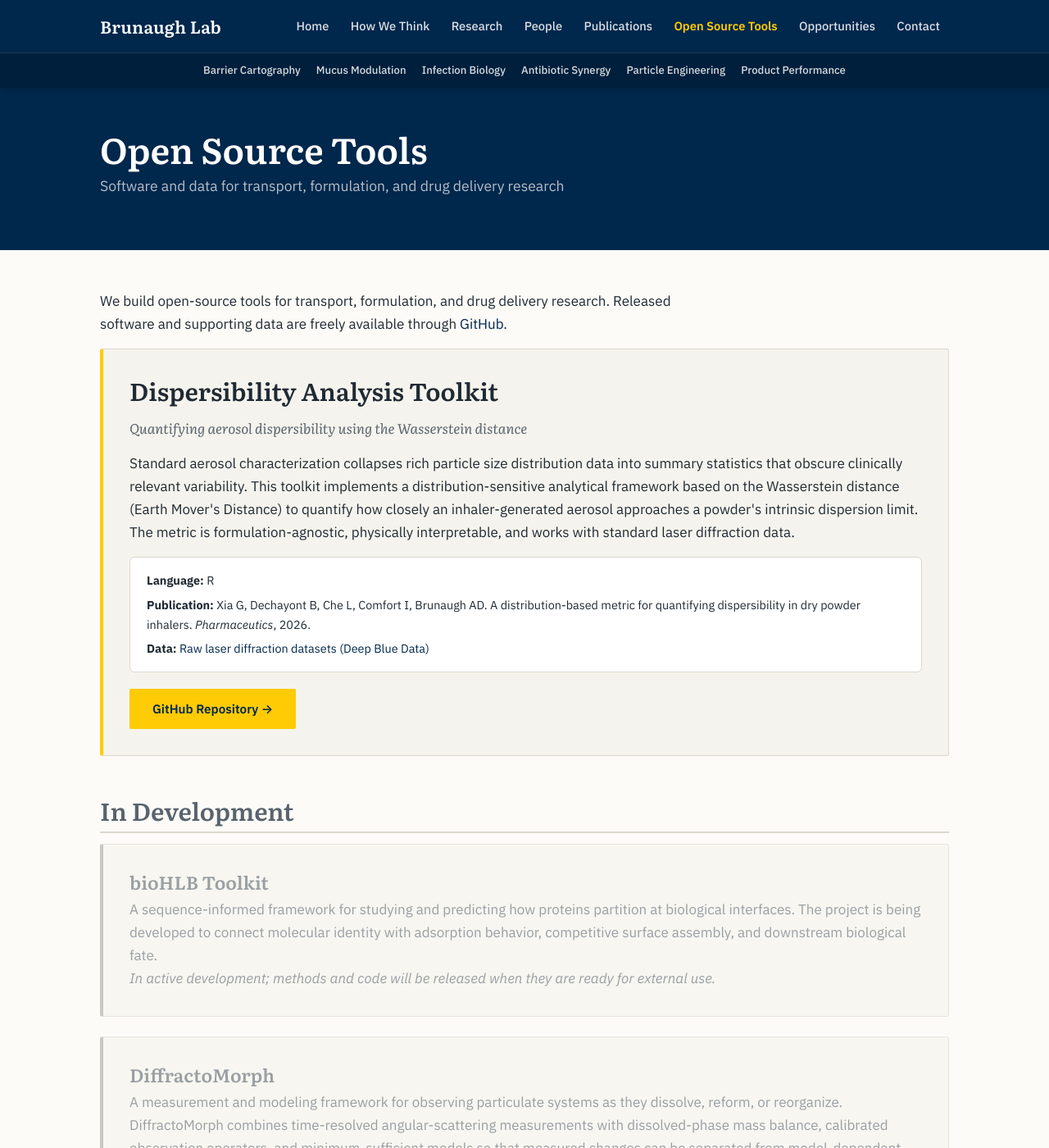
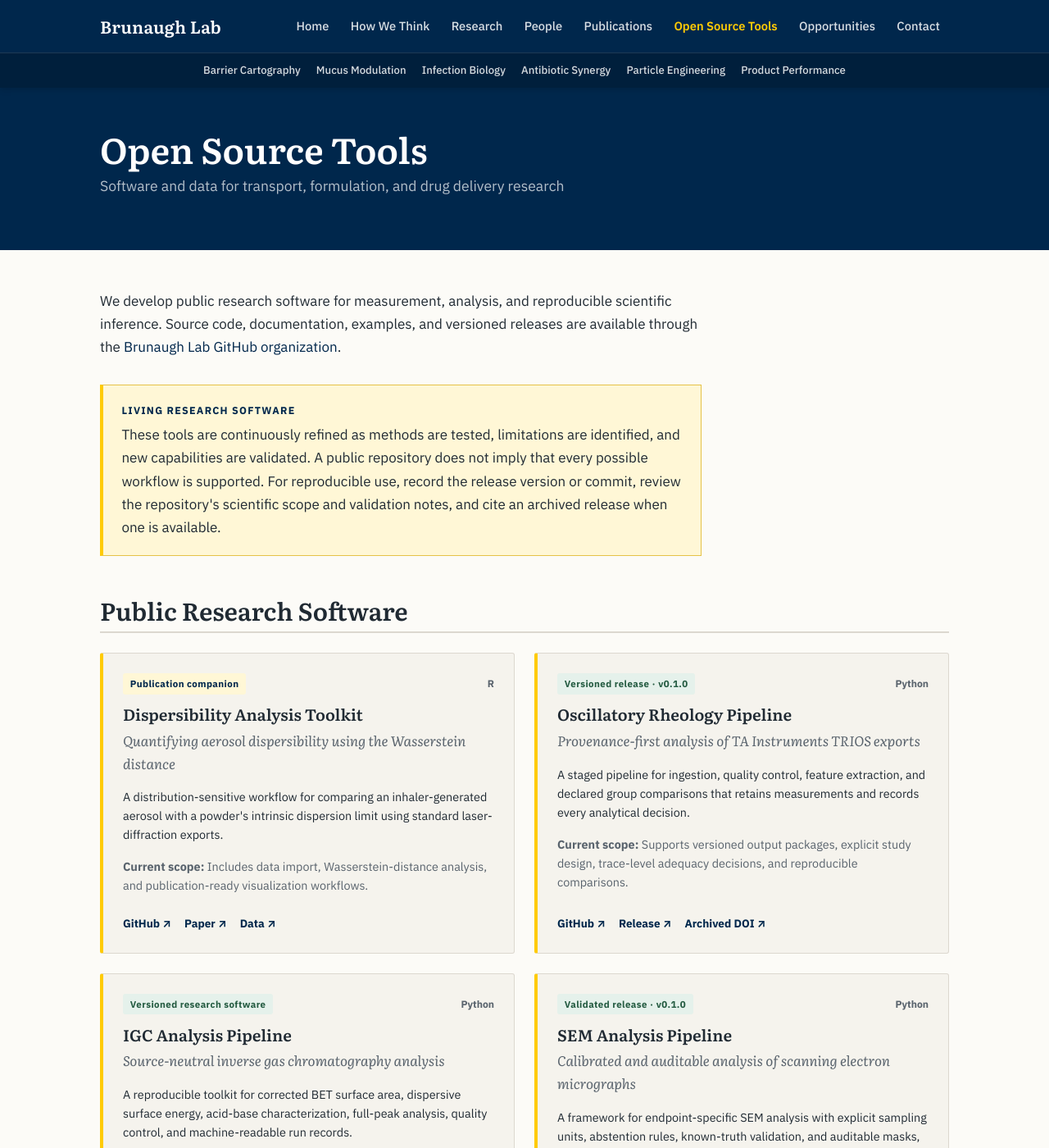
Before and after one commit to Brunaugh-Lab/Brunaugh-Lab.github.io, a Jekyll site: the page built from software.html, in a window 1280 px wide and 1400 px high. Shown: the whole window at 82% size. Built offline with Jekyll 4.4.1, drawn with Linux system fonts in a browser that asks for light colours; some of the changed text lies outside the part shown.

Commit message:
Feature public research software

```diff
--- /dev/null
+++ b/_data/software.yml
@@ -0,0 +1,66 @@
+- name: Dispersibility Analysis Toolkit
+  category: software
+  status: Publication companion
+  status_class: publication
+  language: R
+  subtitle: Quantifying aerosol dispersibility using the Wasserstein distance
+  description: A distribution-sensitive workflow for comparing an inhaler-generated aerosol with a powder's intrinsic dispersion limit using standard laser-diffraction exports.
+  scope: Includes data import, Wasserstein-distance analysis, and publication-ready visualization workflows.
+  repo_url: https://github.com/Brunaugh-Lab/dispersibility-analysis
+  publication_url: https://doi.org/10.3390/pharmaceutics18030283
+  data_url: https://doi.org/10.7302/nwc8-9f06
+
+- name: Oscillatory Rheology Pipeline
+  category: software
+  status: Versioned release · v0.1.0
+  status_class: release
+  language: Python
+  subtitle: Provenance-first analysis of TA Instruments TRIOS exports
+  description: A staged pipeline for ingestion, quality control, feature extraction, and declared group comparisons that retains measurements and records every analytical decision.
+  scope: Supports versioned output packages, explicit study design, trace-level adequacy decisions, and reproducible comparisons.
+  repo_url: https://github.com/Brunaugh-Lab/osc-rheology-pipeline
+  release_url: https://github.com/Brunaugh-Lab/osc-rheology-pipeline/releases/tag/v0.1.0
+  doi_url: https://doi.org/10.5281/zenodo.21813260
+
+- name: IGC Analysis Pipeline
+  category: software
+  status: Versioned research software
+  status_class: release
+  language: Python
+  subtitle: Source-neutral inverse gas chromatography analysis
+  description: A reproducible toolkit for corrected BET surface area, dispersive surface energy, acid-base characterization, full-peak analysis, quality control, and machine-readable run records.
+  scope: Uses an explicit neutral-data contract and reportability gates rather than silently inferring scientific properties or study groups.
+  repo_url: https://github.com/Brunaugh-Lab/igc-analysis-pipeline
+  doi_url: https://doi.org/10.5281/zenodo.21760976
+
+- name: SEM Analysis Pipeline
+  category: software
+  status: Validated release · v0.1.0
+  status_class: release
+  language: Python
+  subtitle: Calibrated and auditable analysis of scanning electron micrographs
+  description: A framework for endpoint-specific SEM analysis with explicit sampling units, abstention rules, known-truth validation, and auditable masks, overlays, and run manifests.
+  scope: The current frozen capability is paired-acquisition external-aggregate aspect ratio; the repository does not imply support for every possible SEM endpoint.
+  repo_url: https://github.com/Brunaugh-Lab/sem-analysis-pipeline
+  release_url: https://github.com/Brunaugh-Lab/sem-analysis-pipeline/releases/tag/v0.1.0
+  doi_url: https://doi.org/10.5281/zenodo.21845096
+
+- name: DiffractoMorph
+  category: software
+  status: Alpha research release · v0.1.0
+  status_class: alpha
+  language: Python
+  subtitle: Time-resolved multichannel light scattering for particle transformation
+  description: An instrument-neutral package for observing particulate systems as they dissolve, reform, or reorganize, with explicit separation of measured signals, empirical descriptors, model-inverted evidence, and independent mass measurements.
+  scope: APIs and schemas may change while additional instrument adapters, calibration workflows, and validation records are developed.
+  repo_url: https://github.com/Brunaugh-Lab/diffractomorph
+
+- name: Instrumentation & Measurement Standards
+  category: documentation
+  status: Public documentation
+  status_class: documentation
+  language: Markdown
+  subtitle: Open measurement conventions from the Brunaugh Lab
+  description: Public, read-only documentation for instrument configuration, metadata, data export, naming conventions, and the conceptual interpretation of measurements.
+  scope: This repository intentionally excludes experimental data, private project materials, and internal coordination records.
+  repo_url: https://github.com/Brunaugh-Lab/Brunaugh-Lab-Instrumentation
--- a/assets/css/style.css
+++ b/assets/css/style.css
@@ -982,6 +982,29 @@ li { margin-bottom: 0.35rem; }
 }
 
 /* --- Software / Tools --- */
+.software-policy {
+  max-width: var(--reading-width);
+  margin: 2rem 0 3rem;
+  padding: 1.25rem 1.4rem;
+  border: 1px solid #e5c247;
+  border-left: 4px solid var(--maize);
+  background: var(--maize-light);
+}
+.software-policy p:last-child { margin-bottom: 0; }
+.software-policy-label {
+  margin-bottom: 0.35rem;
+  color: var(--blue);
+  font-size: 0.78rem;
+  font-weight: 700;
+  letter-spacing: 0.1em;
+  text-transform: uppercase;
+}
+.tool-grid {
+  display: grid;
+  grid-template-columns: repeat(2, minmax(0, 1fr));
+  gap: 1.5rem;
+  margin: 1.5rem 0 3.5rem;
+}
 .tool-card {
   background: var(--gray-50);
   border: 1px solid var(--gray-200);
@@ -990,10 +1013,51 @@ li { margin-bottom: 0.35rem; }
   margin-bottom: 1.5rem;
   border-left: 4px solid var(--maize);
 }
+.tool-card--compact {
+  display: flex;
+  flex-direction: column;
+  min-width: 0;
+  margin-bottom: 0;
+  padding: 1.5rem;
+}
+.tool-card--documentation {
+  max-width: var(--reading-width);
+}
+.tool-card-header {
+  display: flex;
+  align-items: center;
+  justify-content: space-between;
+  gap: 0.75rem;
+  margin-bottom: 0.8rem;
+}
+.tool-status {
+  display: inline-block;
+  padding: 0.2rem 0.55rem;
+  border-radius: 3px;
+  background: var(--gray-100);
+  color: var(--gray-800);
+  font-size: 0.72rem;
+  font-weight: 700;
+  letter-spacing: 0.035em;
+}
+.tool-status--release { background: #e5f1eb; color: #245b41; }
+.tool-status--publication { background: var(--maize-light); color: var(--blue); }
+.tool-status--alpha { background: #e9eef5; color: var(--blue-light); }
+.tool-status--documentation { background: #eee8f4; color: #5a3d70; }
+.tool-language {
+  flex: 0 0 auto;
+  color: var(--gray-600);
+  font-size: 0.76rem;
+  font-weight: 650;
+}
 .tool-card h2 {
   margin-top: 0;
   border-bottom: none;
   padding-bottom: 0;
+}
+.tool-card h3 {
+  margin: 0 0 0.35rem;
+  font-size: 1.22rem;
 }
 .tool-subtitle {
   font-family: var(--font-serif);
@@ -1001,6 +1065,14 @@ li { margin-bottom: 0.35rem; }
   color: var(--gray-600);
   font-size: 1.05rem;
   margin-bottom: 1rem;
+}
+.tool-card--compact > p:not(.tool-subtitle),
+.tool-card--documentation > p:not(.tool-subtitle) {
+  font-size: 0.9rem;
+  line-height: 1.6;
+}
+.tool-scope {
+  color: var(--text-light);
 }
 .tool-meta {
   background: #fff;
@@ -1018,6 +1090,14 @@ li { margin-bottom: 0.35rem; }
 }
 .tool-links {
   margin-top: 1.25rem;
+}
+.tool-card--compact .tool-links { margin-top: auto; padding-top: 0.5rem; }
+.tool-links--inline {
+  display: flex;
+  flex-wrap: wrap;
+  gap: 0.45rem 1rem;
+  font-size: 0.85rem;
+  font-weight: 650;
 }
 .coming-soon-heading {
   color: var(--gray-600);
@@ -1093,6 +1173,7 @@ li { margin-bottom: 0.35rem; }
     border-bottom: 0;
   }
   .research-directory { grid-template-columns: repeat(2, minmax(0, 1fr)); }
+  .tool-grid { grid-template-columns: 1fr; }
   .contact-grid { grid-template-columns: 1fr; gap: 2rem; }
   .pi-card { flex-direction: column; align-items: center; text-align: center; }
   .pi-photo { width: 160px; height: 160px; }
--- a/software.html
+++ b/software.html
@@ -6,34 +6,61 @@ description: Open-source software and data from the Brunaugh Lab for transport,
 permalink: /software/
 ---
 
-<p>We build open-source tools for transport, formulation, and drug delivery research. Released software and supporting data are freely available through <a href="https://github.com/Brunaugh-Lab">GitHub</a>.</p>
+<p>We develop public research software for measurement, analysis, and reproducible scientific inference. Source code, documentation, examples, and versioned releases are available through the <a href="https://github.com/Brunaugh-Lab">Brunaugh Lab GitHub organization</a>.</p>
 
-<!-- Released Tools -->
-<div class="tool-card">
-  <h2>Dispersibility Analysis Toolkit</h2>
-  <p class="tool-subtitle">Quantifying aerosol dispersibility using the Wasserstein distance</p>
-  <p>Standard aerosol characterization collapses rich particle size distribution data into summary statistics that obscure clinically relevant variability. This toolkit implements a distribution-sensitive analytical framework based on the Wasserstein distance (Earth Mover's Distance) to quantify how closely an inhaler-generated aerosol approaches a powder's intrinsic dispersion limit. The metric is formulation-agnostic, physically interpretable, and works with standard laser diffraction data.</p>
-  <div class="tool-meta">
-    <p><strong>Language:</strong> R</p>
-    <p><strong>Publication:</strong> Xia G, Dechayont B, Che L, Comfort I, Brunaugh AD. A distribution-based metric for quantifying dispersibility in dry powder inhalers. <em>Pharmaceutics</em>, 2026.</p>
-    <p><strong>Data:</strong> <a href="https://doi.org/10.7302/nwc8-9f06">Raw laser diffraction datasets (Deep Blue Data)</a></p>
-  </div>
-  <div class="tool-links">
-    <a href="https://github.com/Brunaugh-Lab/dispersibility-analysis" class="btn btn-maize">GitHub Repository →</a>
-  </div>
+<aside class="software-policy" aria-labelledby="software-policy-title">
+  <p class="software-policy-label" id="software-policy-title">Living research software</p>
+  <p>These tools are continuously refined as methods are tested, limitations are identified, and new capabilities are validated. A public repository does not imply that every possible workflow is supported. For reproducible use, record the release version or commit, review the repository's scientific scope and validation notes, and cite an archived release when one is available.</p>
+</aside>
+
+<h2>Public Research Software</h2>
+
+<div class="tool-grid">
+{% assign public_software = site.data.software | where: "category", "software" %}
+{% for tool in public_software %}
+  <article class="tool-card tool-card--compact">
+    <div class="tool-card-header">
+      <span class="tool-status tool-status--{{ tool.status_class }}">{{ tool.status }}</span>
+      <span class="tool-language">{{ tool.language }}</span>
+    </div>
+    <h3>{{ tool.name }}</h3>
+    <p class="tool-subtitle">{{ tool.subtitle }}</p>
+    <p>{{ tool.description }}</p>
+    <p class="tool-scope"><strong>Current scope:</strong> {{ tool.scope }}</p>
+    <div class="tool-links tool-links--inline">
+      <a href="{{ tool.repo_url }}">GitHub <span aria-hidden="true">↗</span></a>
+      {% if tool.release_url %}<a href="{{ tool.release_url }}">Release <span aria-hidden="true">↗</span></a>{% endif %}
+      {% if tool.doi_url %}<a href="{{ tool.doi_url }}">Archived DOI <span aria-hidden="true">↗</span></a>{% endif %}
+      {% if tool.publication_url %}<a href="{{ tool.publication_url }}">Paper <span aria-hidden="true">↗</span></a>{% endif %}
+      {% if tool.data_url %}<a href="{{ tool.data_url }}">Data <span aria-hidden="true">↗</span></a>{% endif %}
+    </div>
+  </article>
+{% endfor %}
 </div>
 
-<!-- In Development -->
+<h2>Open Measurement Standards</h2>
+
+{% assign public_docs = site.data.software | where: "category", "documentation" %}
+{% for tool in public_docs %}
+<article class="tool-card tool-card--documentation">
+  <div class="tool-card-header">
+    <span class="tool-status tool-status--{{ tool.status_class }}">{{ tool.status }}</span>
+    <span class="tool-language">{{ tool.language }}</span>
+  </div>
+  <h3>{{ tool.name }}</h3>
+  <p class="tool-subtitle">{{ tool.subtitle }}</p>
+  <p>{{ tool.description }}</p>
+  <p class="tool-scope"><strong>Boundary:</strong> {{ tool.scope }}</p>
+  <div class="tool-links tool-links--inline">
+    <a href="{{ tool.repo_url }}">Browse documentation <span aria-hidden="true">↗</span></a>
+  </div>
+</article>
+{% endfor %}
+
 <h2 class="coming-soon-heading">In Development</h2>
 
 <div class="tool-card tool-card-soon">
   <h3>bioHLB Toolkit</h3>
   <p>A sequence-informed framework for studying and predicting how proteins partition at biological interfaces. The project is being developed to connect molecular identity with adsorption behavior, competitive surface assembly, and downstream biological fate.</p>
-  <p><em>In active development; methods and code will be released when they are ready for external use.</em></p>
+  <p><em>Methods and code will be released after the external-use boundary and validation requirements are defined.</em></p>
 </div>
-
-<div class="tool-card tool-card-soon">
-  <h3>DiffractoMorph</h3>
-  <p>A measurement and modeling framework for observing particulate systems as they dissolve, reform, or reorganize. DiffractoMorph combines time-resolved angular-scattering measurements with dissolved-phase mass balance, calibrated observation operators, and minimum-sufficient models so that measured changes can be separated from model-dependent interpretations.</p>
-  <p><em>In active development; methods and code will be released after validation.</em></p>
-</div>
```
